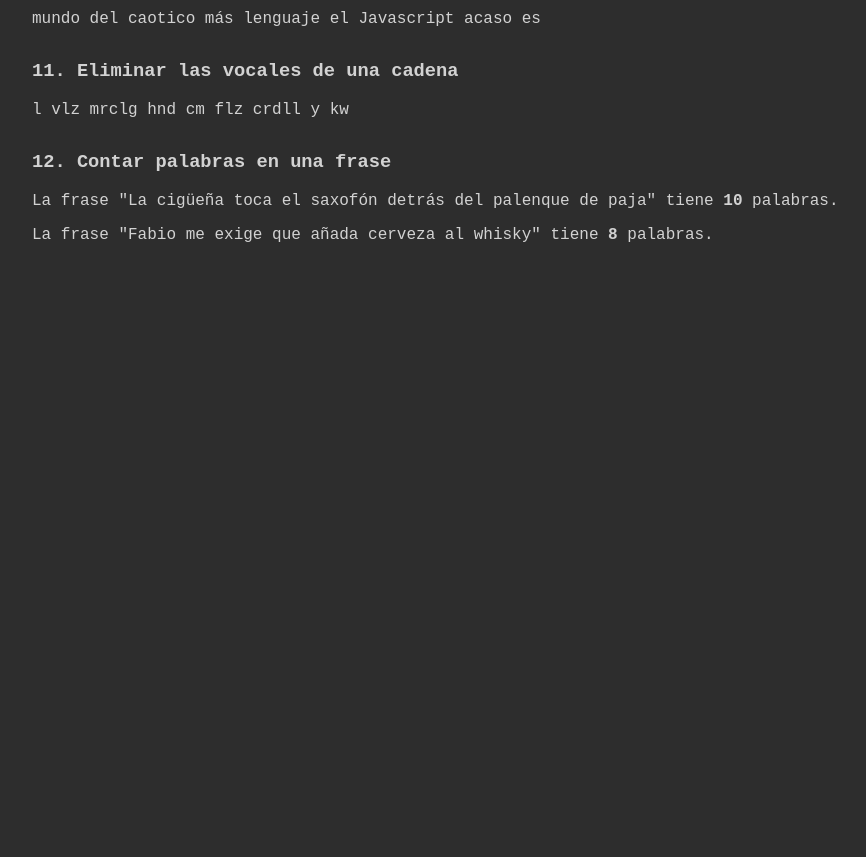
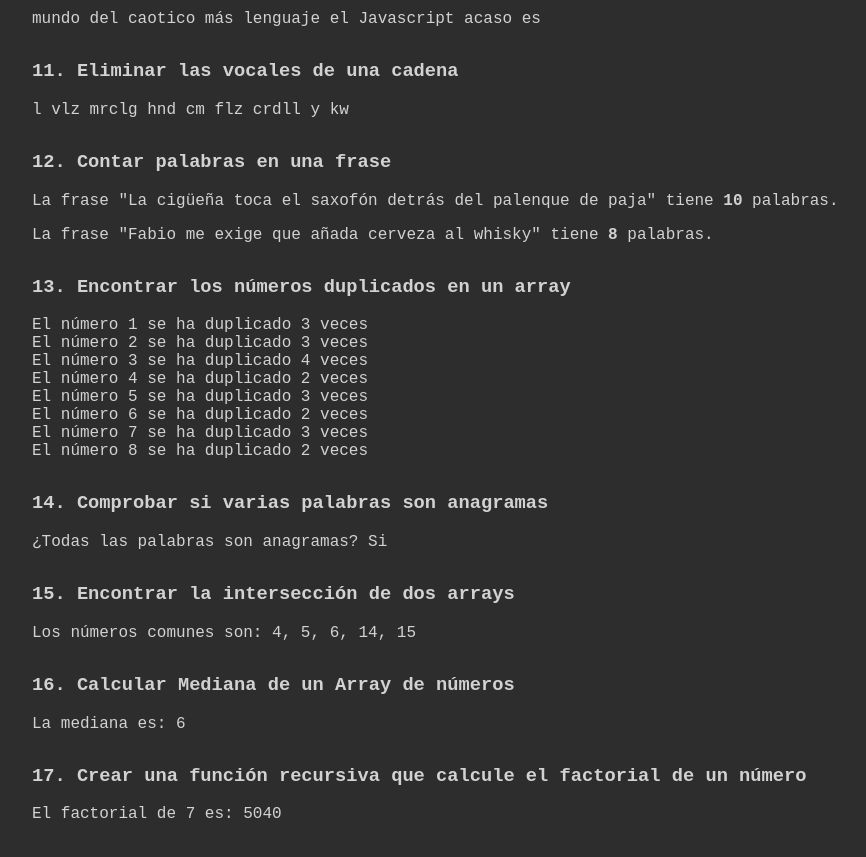
Before and after one commit to damalga/Javascripting, a website built with Vite: page index.html in a window 1280 px wide. Shown: the part 1200-2057 px from the top of the page, without its empty margins (84-950 px from the left). Before the commit the page ends 1500 px from the top, so only its background shows below. Built offline with nearby package versions, Linux system fonts and the light colour scheme.

Commit message:
add 4 new exercises

```diff
--- a/index.html
+++ b/index.html
@@ -87,6 +87,36 @@
         <div id="contar-palabras2" class="resultado"></div>
       </div>
 
+      <!--Ejercicio 13. ('./src/scripts/13numerosDuplicados.js')-->
+      <div class="ejercicio">
+        <h3>13. Encontrar los números duplicados en un array</h3>
+        <div id="duplicados" class="resultado"></div>
+      </div>
+
+      <!--Ejercicio 14. ('./src/scripts/14comprobarAnagrama.js')-->
+      <div class="ejercicio">
+        <h3>14. Comprobar si varias palabras son anagramas</h3>
+        <div id="anagramas" class="resultado"></div>
+      </div>
+
+      <!--Ejercicio 15. ('./src/scripts/15interseccionArrays.js')-->
+      <div class="ejercicio">
+        <h3>15. Encontrar la intersección de dos arrays</h3>
+        <div id="interseccion" class="resultado"></div>
+      </div>
+
+      <!--Ejercicio 16. ('./src/scripts/16calcularMediana.js')-->
+      <div class="ejercicio">
+        <h3>16. Calcular Mediana de un Array de números</h3>
+        <div id="mediana" class="resultado"></div>
+      </div>
+
+      <!--Ejercicio 17. ('./src/scripts/17recursivoFactorial.js')-->
+      <div class="ejercicio">
+        <h3> 17. Crear una función recursiva que calcule el factorial de un número</h3>
+        <div id="factorial" class="resultado"></div>
+      </div>
+
     </section>
 
     <!--Carga aquí todos los scripts-->
--- a/main.js
+++ b/main.js
@@ -14,3 +14,8 @@ import './src/scripts/09palabraLarga'
 import './src/scripts/10invertirCadena.js'
 import './src/scripts/11eliminarVocales.js'
 import './src/scripts/12contarPalabras.js'
+import './src/scripts/13numerosDuplicados.js'
+import './src/scripts/14comprobarAnagrama.js'
+import './src/scripts/15interseccionArrays.js'
+import './src/scripts/16calcularMediana.js'
+import './src/scripts/17recursivoFactorial.js'
--- /dev/null
+++ b/src/scripts/13numerosDuplicados.js
@@ -0,0 +1,23 @@
+const numeros = [1,2,3,4,5,2,6,7,3,8,1,2,3,4,5,6,7,8,9,7,5,3,1];
+
+function encontrarDuplicados(arr) {
+    let contador = {}
+    let resultado = []
+    for (let i = 0; i < arr.length; i++) {
+        let num = arr[i];
+        if (contador[num]) {
+            contador[num] += 1;
+        } else {
+            contador[num] = 1;
+        }
+    }
+    for (let numero in contador) {
+        if (contador[numero] > 1) {
+            resultado.push(`El número ${numero} se ha duplicado ${contador[numero]} veces`);
+        }
+    }
+    return resultado;
+}
+
+const duplicados = encontrarDuplicados(numeros);
+document.querySelector('#duplicados').innerHTML = duplicados.join('<br>');
--- /dev/null
+++ b/src/scripts/14comprobarAnagrama.js
@@ -0,0 +1,16 @@
+const palabras = ["amor", "roma", "mora", "omar"];
+
+function sonTodosAnagramas() {
+    const palabraOrdenada = palabras[0].toLowerCase().split('').sort().join('');
+    for ( let i = 0; palabras.length; i++ ){
+        if( palabras[i].toLowerCase().split('').sort().join('') == palabraOrdenada){
+            // Devolvemos una cadena de caracteres que dice "Si" en vez de true
+            return "Si";
+        }
+        // Devolvemos una cadena de caracteres que dice "No" en vez de false
+        return "No";
+    }
+}
+
+const resultado = sonTodosAnagramas(palabras);
+document.querySelector('#anagramas').textContent = `¿Todas las palabras son anagramas? ${resultado}`;
--- /dev/null
+++ b/src/scripts/15interseccionArrays.js
@@ -0,0 +1,12 @@
+const array1 = [1,2,3,4,5,6,10,11,12,13,14,15];
+const array2 = [4,5,6,7,8,9,14,15,16,17,18,19];
+
+function interseccion() {
+    // filter() crea un nuevo array con los elementos que cumplen la condición
+    // su callback, es decir, la función de dentro del filter
+    // verifica si el array contiene un valor específico
+    return array1.filter(numero => array2.includes(numero));
+}
+
+const resultado = interseccion(array1, array2);
+document.querySelector('#interseccion').textContent = `Los números comunes son: ${resultado.join(', ')}`;
--- /dev/null
+++ b/src/scripts/16calcularMediana.js
@@ -0,0 +1,19 @@
+const numeros = [1,9,2,8,3,7,6,4,20,15,4,6,3,7,2,8,1,9];
+
+function calcularMediana() {
+    const numerosOrdenados = numeros.sort((a, b) => a - b);
+    console.log(numerosOrdenados);
+    if (numerosOrdenados.length % 2 !== 0){
+        // Si el array tiene un número impar de elementos, tomamos el valor central
+        const mid = Math.floor(numerosOrdenados.length / 2);
+        return numerosOrdenados[mid];
+    } else {
+        // Si el array tiene un número par de elementos, tomamos los dos valores centrales y calculamos el promedio
+        const mid1 = numerosOrdenados.length / 2;
+        const mid2 = numerosOrdenados.length / 2 - 1;
+        return (numerosOrdenados[mid1] + numerosOrdenados[mid2]) / 2;
+    }
+}
+
+const resultado = calcularMediana(numeros);
+document.querySelector('#mediana').textContent = `La mediana es: ${resultado}`;
--- /dev/null
+++ b/src/scripts/17recursivoFactorial.js
@@ -0,0 +1,13 @@
+const numero = 7;
+
+function factorial(n) {
+    // Caso base: si n es 1, el factorial de 1 es 1
+    if (n === 1) {
+        return 1;
+    }
+    // Llamada recursiva: n * factorial de n - 1
+    return n * factorial(n - 1);
+}
+
+const resultado = factorial(numero);
+document.querySelector('#factorial').textContent = `El factorial de ${numero} es: ${resultado}`;
```
